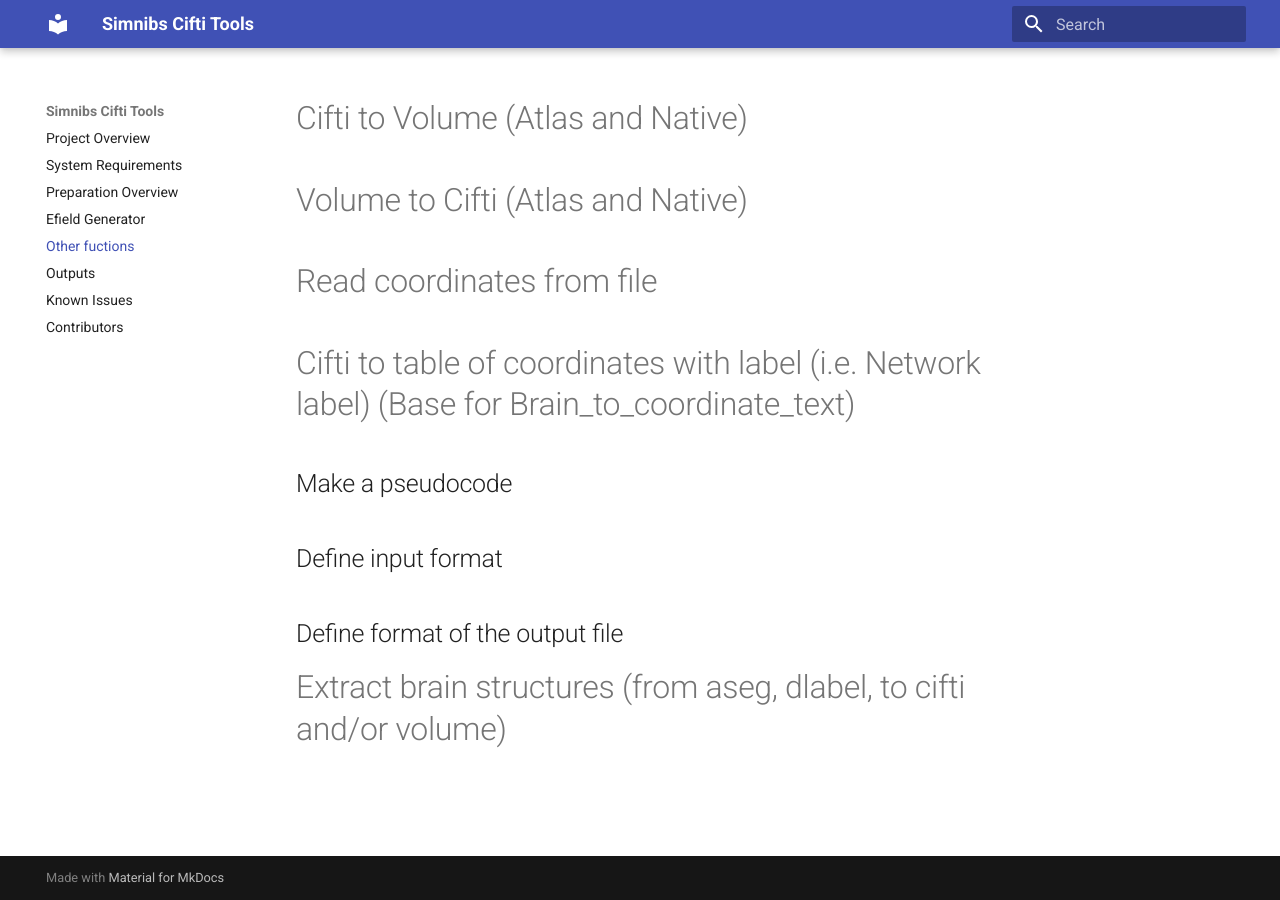
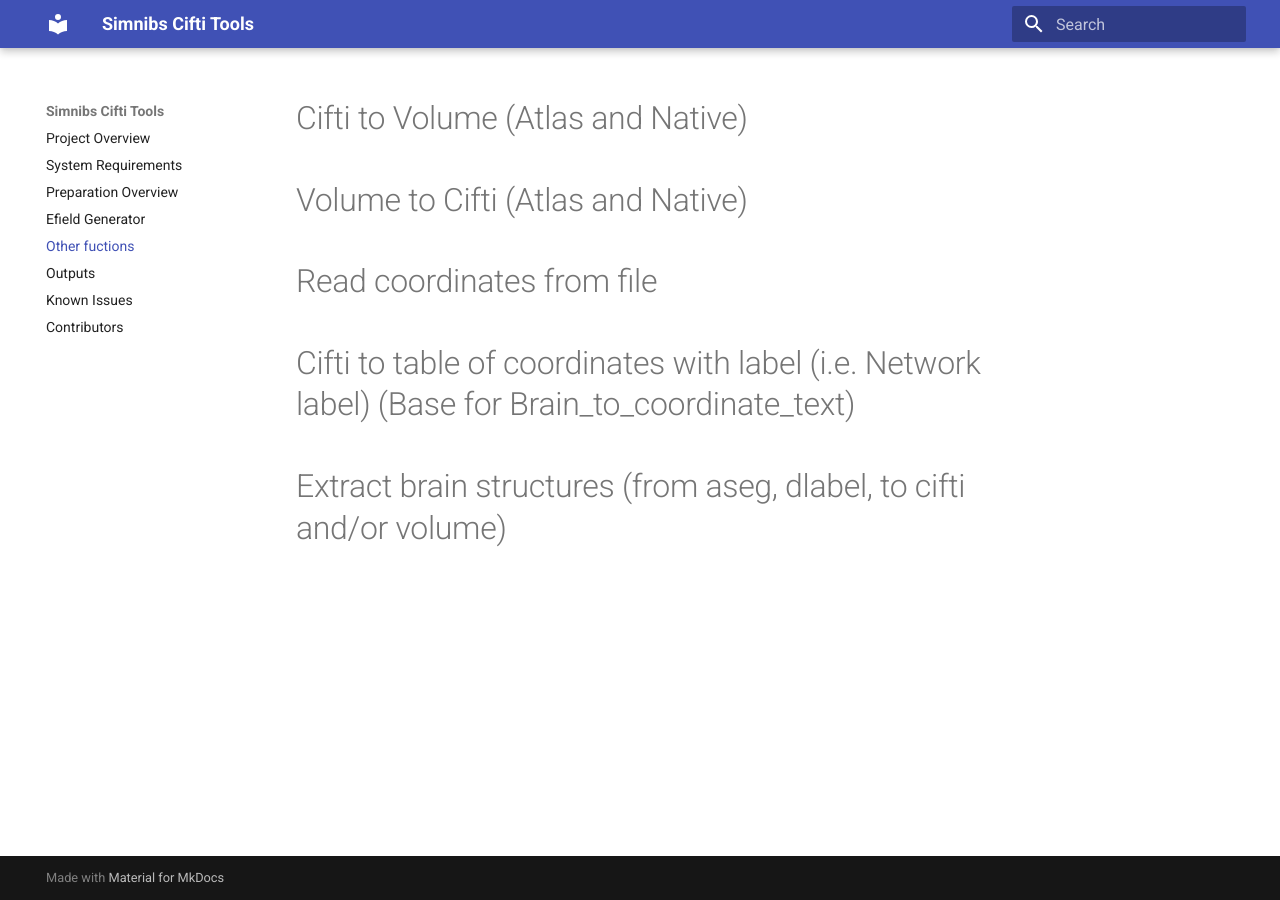
Before and after one commit to DCAN-Labs/simnibs_cifti_tools_RTD2, an MkDocs documentation site: the page built from docs/other_functions.md, in a window 1280 px wide. Built offline with MkDocs 1.6.1 and Material for MkDocs 9.7.7, drawn with Linux system fonts in a browser that asks for light colours; old or Windows-style settings are respelled for this version of MkDocs.

Commit message:
Update other_functions.md

```diff
--- a/docs/other_functions.md
+++ b/docs/other_functions.md
@@ -2,7 +2,4 @@
 # Volume to Cifti (Atlas and Native)
 # Read coordinates from file
 # Cifti to table of coordinates with label (i.e. Network label) (Base for Brain_to_coordinate_text)
-## Make a pseudocode
-## Define input format
-## Define format of the output file
 # Extract brain structures (from aseg, dlabel, to cifti and/or volume)
```
